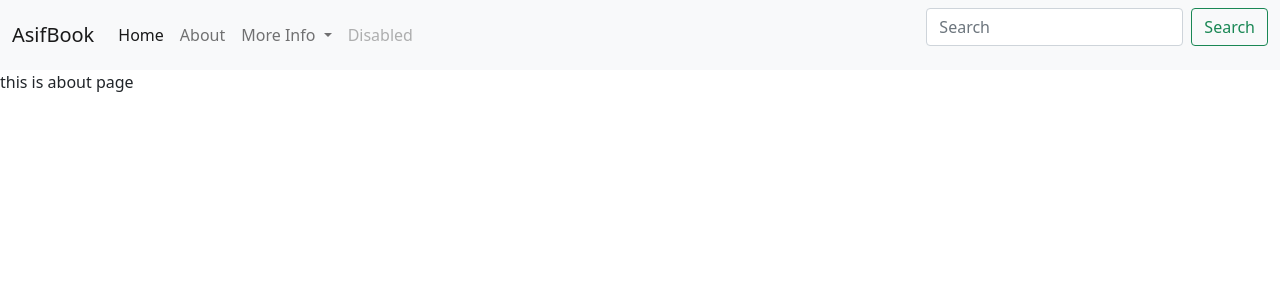
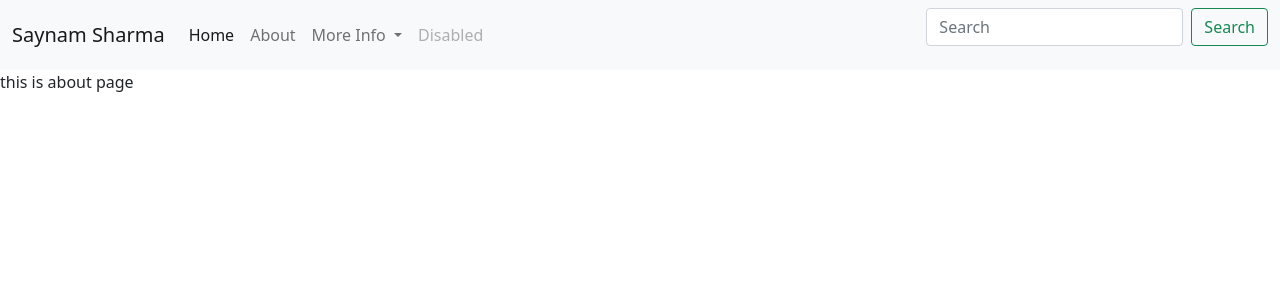
Before and after one commit to SaynamSharma/Cover-Page, a Django app: page /about in a window 1280 px wide. Shown: the top 300 px of the page. Run offline with Django 4.2, Linux system fonts and the light colour scheme.

Commit message:
Update base.html

```diff
--- a/templates/base.html
+++ b/templates/base.html
@@ -12,7 +12,7 @@
   <body>
 <nav class="navbar navbar-expand-lg navbar-light bg-light">
   <div class="container-fluid">
-    <a class="navbar-brand" href="#">AsifBook</a>
+    <a class="navbar-brand" href="#">Saynam Sharma</a>
     <button class="navbar-toggler" type="button" data-bs-toggle="collapse" data-bs-target="#navbarSupportedContent" aria-controls="navbarSupportedContent" aria-expanded="false" aria-label="Toggle navigation">
       <span class="navbar-toggler-icon"></span>
     </button>
```
